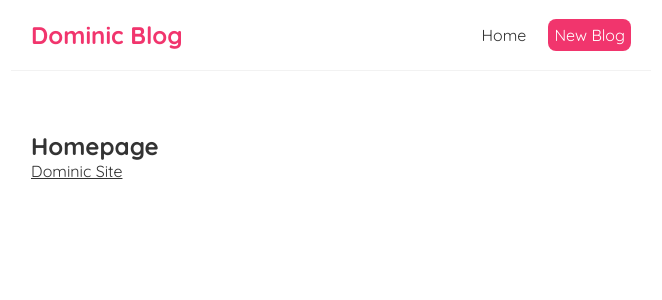
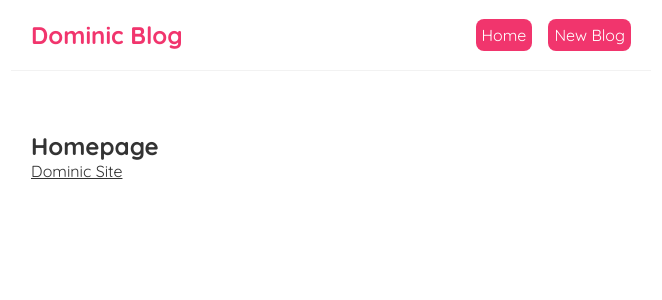
Before and after one commit to dom-the-engineer/dominic-blog, a React (Create React App) app: page / in a window 1280 px wide. Shown: the top 300 px of the page, without its empty margins (309-971 px from the left). Built offline with nearby package versions, Linux system fonts and the light colour scheme.

Commit message:
Apply JSX inline styling to Home anchor tag in Navbar.js

```diff
--- a/src/Navbar.js
+++ b/src/Navbar.js
@@ -3,7 +3,11 @@ const Navbar = () => {
         <nav className="navbar">
             <h1>Dominic Blog</h1>
             <div className="links">
-                <a href="/">Home</a>
+                <a href="/" style={{
+                    color: "white",
+                    backgroundColor: '#f1356d',
+                    borderRadius: '8px'
+                }}>Home</a>
                 <a href="/create" style={{
                     color: "white",
                     backgroundColor: '#f1356d',
```
